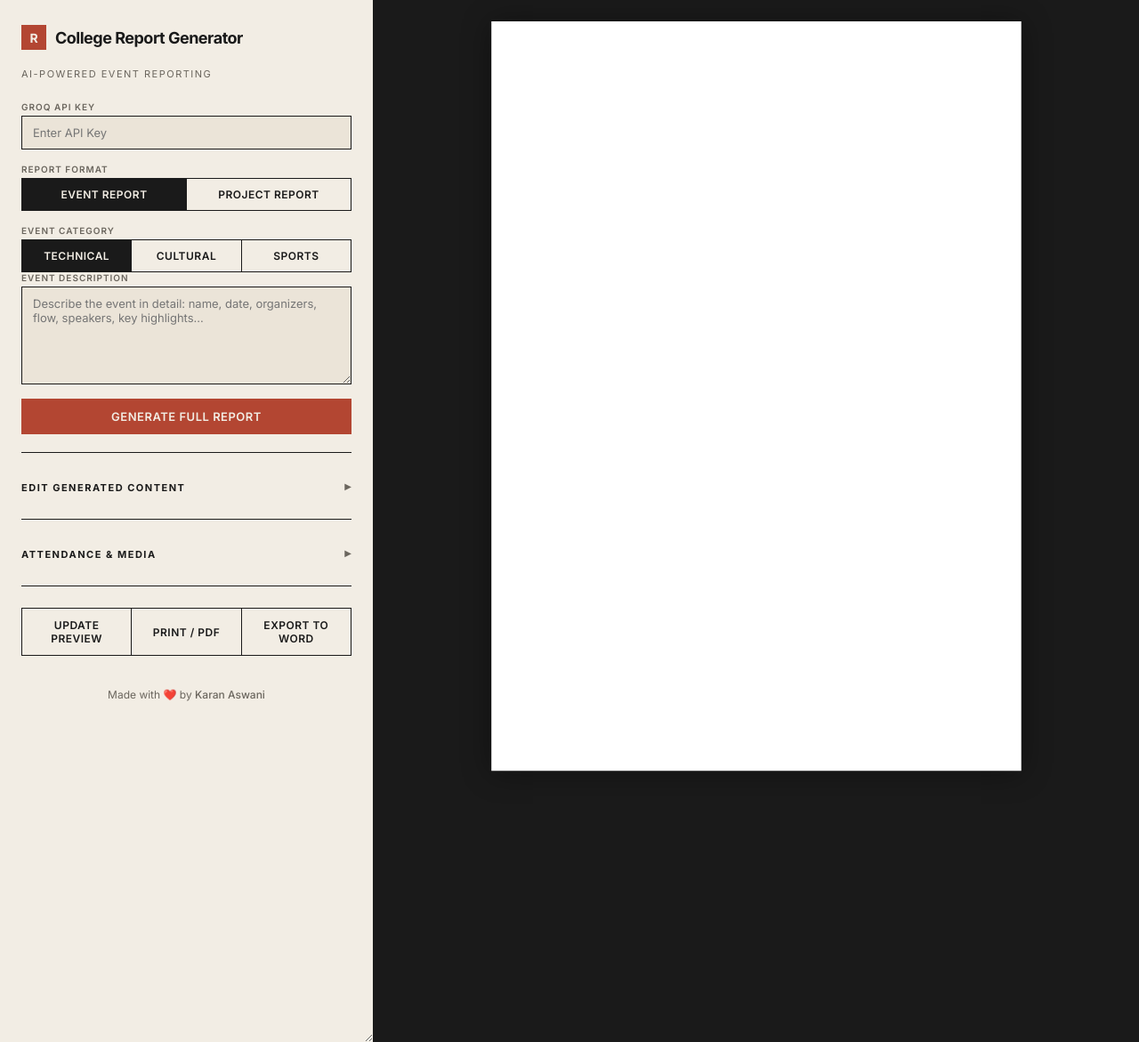
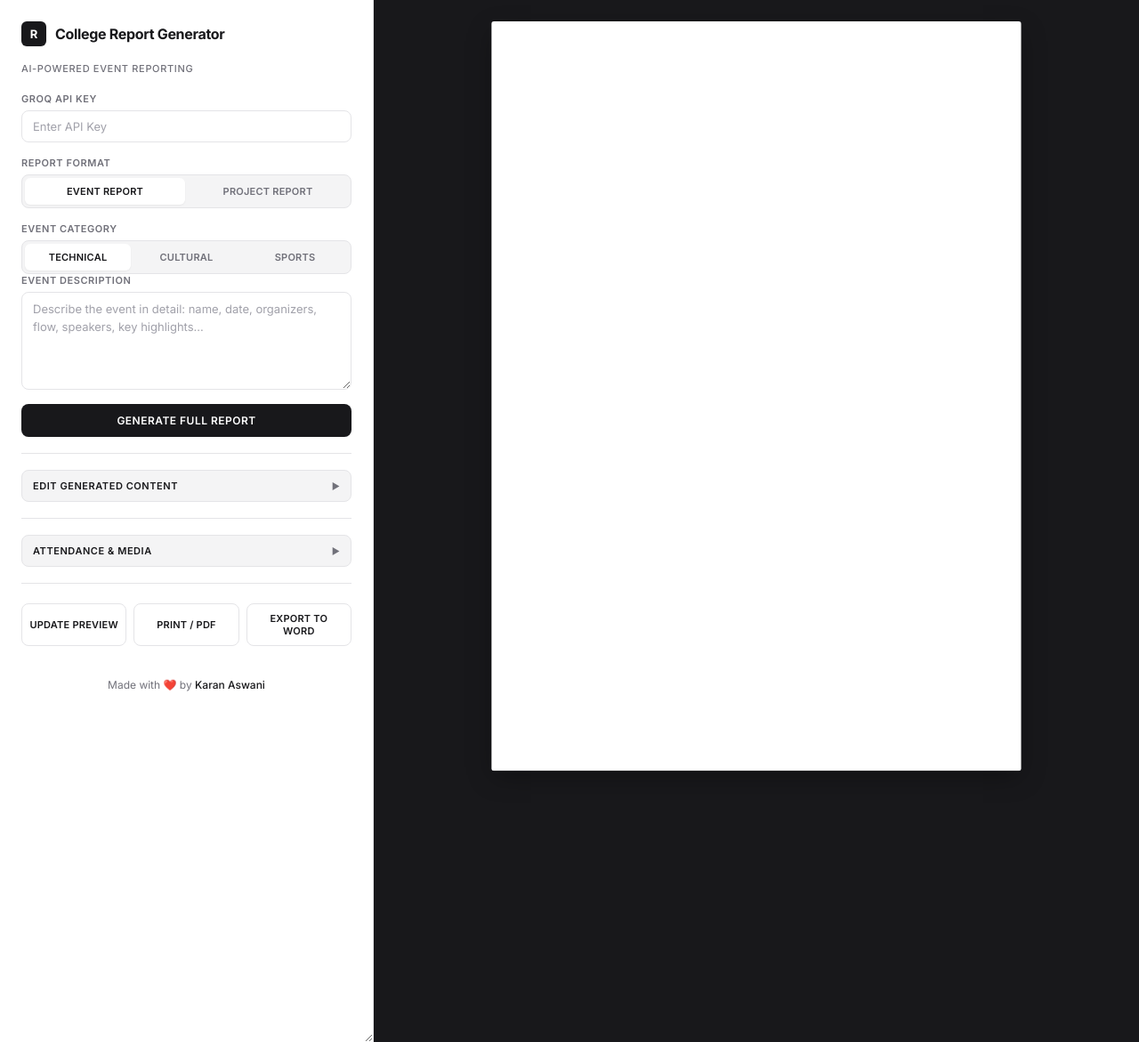
Before and after one commit to just-karrot/automated_report, a Flask app: page / in a window 1280 px wide. Shown: the whole page at 89% size. Run offline with Flask 3, Linux system fonts and the light colour scheme.

Commit message:
design change

```diff
--- a/templates/index.html
+++ b/templates/index.html
@@ -3,191 +3,245 @@
 <head>
     <meta charset="UTF-8">
     <meta name="viewport" content="width=device-width, initial-scale=1.0">
-    <title>Report Generator</title>
-    <link href="https://fonts.googleapis.com/css2?family=Inter:wght@400;500;600;700&display=swap" rel="stylesheet">
+    <title>Report Generator — Swiss Modernism</title>
+    <link rel="preconnect" href="https://fonts.googleapis.com">
+    <link rel="preconnect" href="https://fonts.gstatic.com" crossorigin>
+    <link href="https://fonts.googleapis.com/css2?family=Inter:wght@400;500;600;700&family=JetBrains+Mono:wght@400;500&display=swap" rel="stylesheet">
     <style>
         * { margin: 0; padding: 0; box-sizing: border-box; }
 
         :root {
-            --bg: #F2EDE4;
-            --dark: #1A1A1A;
-            --accent: #B34632;
-            --input-bg: #EBE4D8;
-            --border: #1A1A1A;
-            --text-muted: #6B665E;
-            --text-body: #3A3732;
+            /* Swiss Modernism 2.0 Design Tokens */
+            --bg: #F4F4F5;
+            --surface: #FFFFFF;
+            --surface-hover: #F9FAFB;
+            --dark: #18181B;
+            --accent: #18181B;
+            --accent-hover: #27272A;
+            --input-bg: #FFFFFF;
+            --border: #E4E4E7;
+            --border-hover: #D4D4D8;
+            --border-focus: #18181B;
+            --text-muted: #71717A;
+            --text-body: #27272A;
+            --text: #18181B;
+            --ring: rgba(24, 24, 27, 0.12);
+            --radius-sm: 6px;
+            --radius: 8px;
+            --radius-md: 10px;
+            --shadow-subtle: 0 1px 2px rgba(0, 0, 0, 0.05);
+            --shadow-card: 0 2px 8px rgba(0, 0, 0, 0.04);
+            --shadow-preview: 0 12px 36px -4px rgba(0, 0, 0, 0.35);
         }
 
         body {
-            font-family: 'Inter', sans-serif;
+            font-family: 'Inter', -apple-system, BlinkMacSystemFont, 'Segoe UI', Roboto, sans-serif;
             background: var(--bg);
             color: var(--dark);
             display: flex;
             height: 100vh;
+            min-height: 100dvh;
             overflow: hidden;
+            -webkit-font-smoothing: antialiased;
         }
 
         /* ── SIDEBAR ── */
         .sidebar {
             width: 420px;
-            min-width: 320px;
+            min-width: 340px;
             max-width: 85vw;
-            padding: 28px 24px;
+            padding: 24px;
             overflow-y: auto;
             overflow-x: auto;
             border-right: 1px solid var(--border);
             display: flex;
             flex-direction: column;
             gap: 16px;
-            background: var(--bg);
+            background: var(--surface);
             resize: horizontal;
         }
 
-        .sidebar::-webkit-scrollbar { width: 4px; height: 4px; }
+        .sidebar::-webkit-scrollbar { width: 5px; height: 5px; }
         .sidebar::-webkit-scrollbar-track { background: transparent; }
-        .sidebar::-webkit-scrollbar-thumb { background: var(--border); }
+        .sidebar::-webkit-scrollbar-thumb { background: #D4D4D8; border-radius: 4px; }
+        .sidebar::-webkit-scrollbar-thumb:hover { background: #A1A1AA; }
 
         .brand {
             display: flex;
             align-items: center;
             gap: 10px;
-            margin-bottom: 4px;
+            margin-bottom: 2px;
         }
         .brand-mark {
             width: 28px;
             height: 28px;
-            background: var(--accent);
+            background: var(--dark);
+            border-radius: var(--radius-sm);
             display: flex;
             align-items: center;
             justify-content: center;
+            box-shadow: var(--shadow-subtle);
         }
         .brand-mark span {
-            color: var(--bg);
+            color: var(--surface);
             font-weight: 700;
-            font-size: 14px;
+            font-size: 13px;
+            letter-spacing: -0.02em;
         }
         .brand h1 {
-            font-size: 18px;
+            font-size: 16px;
             font-weight: 700;
-            letter-spacing: -0.5px;
+            letter-spacing: -0.02em;
+            color: var(--dark);
         }
         .brand-sub {
             font-size: 11px;
             color: var(--text-muted);
             text-transform: uppercase;
-            letter-spacing: 1.5px;
-            margin-bottom: 8px;
+            letter-spacing: 0.06em;
+            font-weight: 500;
+            margin-bottom: 4px;
         }
 
         /* ── FORM ELEMENTS ── */
         .form-group {
             display: flex;
             flex-direction: column;
-            gap: 4px;
+            gap: 6px;
         }
 
         label {
-            font-size: 10px;
+            font-size: 11px;
             font-weight: 600;
             text-transform: uppercase;
-            letter-spacing: 1px;
+            letter-spacing: 0.05em;
             color: var(--text-muted);
         }
 
         input, textarea, select {
-            padding: 10px 12px;
+            padding: 9px 12px;
             border: 1px solid var(--border);
-            border-radius: 0;
-            font-family: 'Inter', sans-serif;
+            border-radius: var(--radius);
+            font-family: 'Inter', -apple-system, BlinkMacSystemFont, sans-serif;
             font-size: 13px;
             background: var(--input-bg);
             color: var(--dark);
             outline: none;
-            transition: border-color 0.15s;
+            transition: border-color 0.15s ease, box-shadow 0.15s ease, background-color 0.15s ease;
+        }
+        input:hover, textarea:hover, select:hover {
+            border-color: var(--border-hover);
         }
         input:focus, textarea:focus, select:focus {
-            border-color: var(--accent);
+            border-color: var(--border-focus);
+            box-shadow: 0 0 0 3px var(--ring);
         }
-        textarea { resize: vertical; min-height: 72px; }
+        textarea {
+            resize: vertical;
+            min-height: 72px;
+            line-height: 1.5;
+        }
+        input::placeholder, textarea::placeholder {
+            color: #A1A1AA;
+        }
 
-        /* ── CATEGORY TOGGLE ── */
+        /* ── SEGMENTED CONTROLS / TOGGLES ── */
         .category-group {
             display: flex;
             flex-direction: column;
-            gap: 4px;
+            gap: 6px;
         }
         .toggle-row {
             display: flex;
+            background: var(--bg);
+            border: 1px solid var(--border);
+            border-radius: var(--radius);
+            padding: 3px;
+            gap: 3px;
         }
         .toggle-btn {
             flex: 1;
-            padding: 10px 0;
-            border: 1px solid var(--border);
+            padding: 8px 6px;
+            border: none;
+            border-radius: var(--radius-sm);
             background: transparent;
-            color: var(--dark);
+            color: var(--text-muted);
             font-family: 'Inter', sans-serif;
-            font-size: 12px;
+            font-size: 11px;
             font-weight: 600;
-            letter-spacing: 0.5px;
+            letter-spacing: 0.02em;
             cursor: pointer;
-            transition: all 0.15s;
+            transition: all 0.15s ease-out;
             text-transform: uppercase;
         }
-        .toggle-btn + .toggle-btn { border-left: none; }
         .toggle-btn.active {
-            background: var(--dark);
-            color: var(--bg);
+            background: var(--surface);
+            color: var(--dark);
+            box-shadow: var(--shadow-subtle);
         }
         .toggle-btn:hover:not(.active) {
-            background: rgba(26,26,26,0.06);
+            color: var(--dark);
+            background: rgba(0, 0, 0, 0.03);
         }
 
         /* ── BUTTONS ── */
         .btn-generate {
             width: 100%;
-            padding: 12px;
+            padding: 11px 16px;
             border: none;
-            border-radius: 0;
-            background: var(--accent);
-            color: var(--bg);
+            border-radius: var(--radius);
+            background: var(--dark);
+            color: var(--surface);
             font-family: 'Inter', sans-serif;
-            font-size: 13px;
+            font-size: 12px;
             font-weight: 600;
-            letter-spacing: 0.5px;
+            letter-spacing: 0.04em;
             text-transform: uppercase;
             cursor: pointer;
-            transition: opacity 0.15s;
+            transition: all 0.15s ease-out;
+            box-shadow: var(--shadow-subtle);
         }
-        .btn-generate:hover { opacity: 0.88; }
+        .btn-generate:hover {
+            background: var(--accent-hover);
+            box-shadow: 0 4px 12px rgba(24, 24, 27, 0.15);
+            transform: translateY(-1px);
+        }
+        .btn-generate:active {
+            transform: translateY(0);
+        }
         .btn-generate:disabled {
-            background: var(--text-muted);
+            background: #A1A1AA;
             cursor: wait;
+            transform: none;
+            box-shadow: none;
         }
 
         .actions {
             display: flex;
-            gap: 0;
+            gap: 8px;
             margin-top: 4px;
         }
         .btn-action {
             flex: 1;
-            padding: 11px;
+            padding: 9px 8px;
             border: 1px solid var(--border);
-            border-radius: 0;
-            background: transparent;
+            border-radius: var(--radius);
+            background: var(--surface);
             color: var(--dark);
             font-family: 'Inter', sans-serif;
-            font-size: 12px;
+            font-size: 11px;
             font-weight: 600;
-            letter-spacing: 0.5px;
+            letter-spacing: 0.02em;
             text-transform: uppercase;
             cursor: pointer;
-            transition: all 0.15s;
+            transition: all 0.15s ease-out;
         }
-        .btn-action + .btn-action { border-left: none; }
         .btn-action:hover {
-            background: var(--dark);
-            color: var(--bg);
+            background: var(--bg);
+            border-color: var(--border-hover);
+        }
+        .btn-action:active {
+            transform: translateY(1px);
         }
 
         /* ── DIVIDER ── */
@@ -195,16 +249,16 @@
             width: 100%;
             height: 1px;
             background: var(--border);
-            margin: 4px 0;
+            margin: 2px 0;
+            border: none;
         }
 
         .section-label {
             font-size: 11px;
-            font-weight: 700;
+            font-weight: 600;
             text-transform: uppercase;
-            letter-spacing: 1.5px;
+            letter-spacing: 0.05em;
             color: var(--dark);
-            margin-top: 4px;
         }
 
         /* ── COLLAPSIBLE SECTIONS ── */
@@ -213,12 +267,20 @@
             align-items: center;
             justify-content: space-between;
             cursor: pointer;
-            padding: 8px 0;
+            padding: 10px 12px;
+            background: var(--bg);
+            border: 1px solid var(--border);
+            border-radius: var(--radius);
             user-select: none;
+            transition: all 0.15s ease;
+        }
+        .collapse-header:hover {
+            background: #EBEBEF;
+            border-color: var(--border-hover);
         }
         .collapse-header .arrow {
             font-size: 10px;
-            transition: transform 0.2s;
+            transition: transform 0.2s cubic-bezier(0.16, 1, 0.3, 1);
             color: var(--text-muted);
         }
         .collapse-header.open .arrow { transform: rotate(90deg); }
@@ -226,25 +288,33 @@
             display: none;
             flex-direction: column;
             gap: 12px;
+            padding: 12px;
+            border: 1px solid var(--border);
+            border-radius: var(--radius);
+            background: var(--surface);
         }
         .collapse-body.open { display: flex; }
 
         /* ── PREVIEW PANEL ── */
         .preview {
             flex: 1;
-            background: var(--dark);
+            background: #18181B;
             padding: 24px;
             display: flex;
             justify-content: center;
             align-items: flex-start;
             overflow-y: auto;
+            position: relative;
         }
+        .preview::-webkit-scrollbar { width: 6px; height: 6px; }
+        .preview::-webkit-scrollbar-thumb { background: #3F3F46; border-radius: 4px; }
         .preview iframe {
             width: 21cm;
             height: 29.7cm;
             background: white;
-            border: none;
-            box-shadow: 0 2px 40px rgba(0,0,0,0.4);
+            border: 1px solid rgba(255, 255, 255, 0.1);
+            border-radius: 4px;
+            box-shadow: var(--shadow-preview);
             transform: scale(0.75);
             transform-origin: top center;
         }
@@ -254,6 +324,7 @@
             body {
                 flex-direction: column;
                 height: auto;
+                min-height: 100dvh;
                 overflow-y: auto;
             }
             .sidebar {
@@ -268,7 +339,7 @@
                 overflow-x: hidden;
             }
             .preview {
-                padding: 12px;
+                padding: 16px 12px;
                 min-height: 100vh;
                 overflow-x: hidden;
             }
@@ -277,12 +348,12 @@
                 transform-origin: top center;
                 max-width: 100%;
             }
-            .brand h1 { font-size: 16px; }
+            .brand h1 { font-size: 15px; }
             .toggle-btn { font-size: 10px; }
         }
 
         /* ── HIDDEN ── */
-        .hidden { display: none; }
+        .hidden { display: none !important; }
     </style>
 </head>
 <body>
```
Also changed, not shown: design.md (+128 -17 lines).
